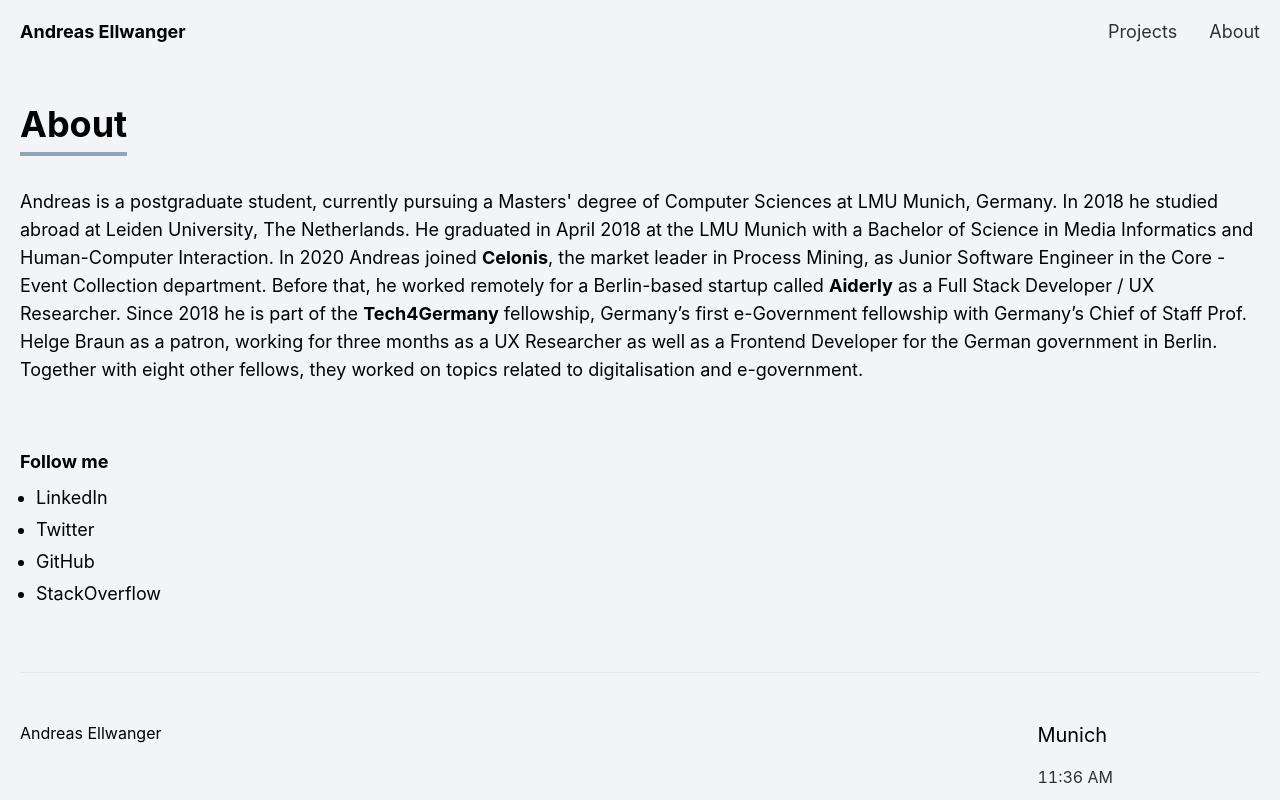
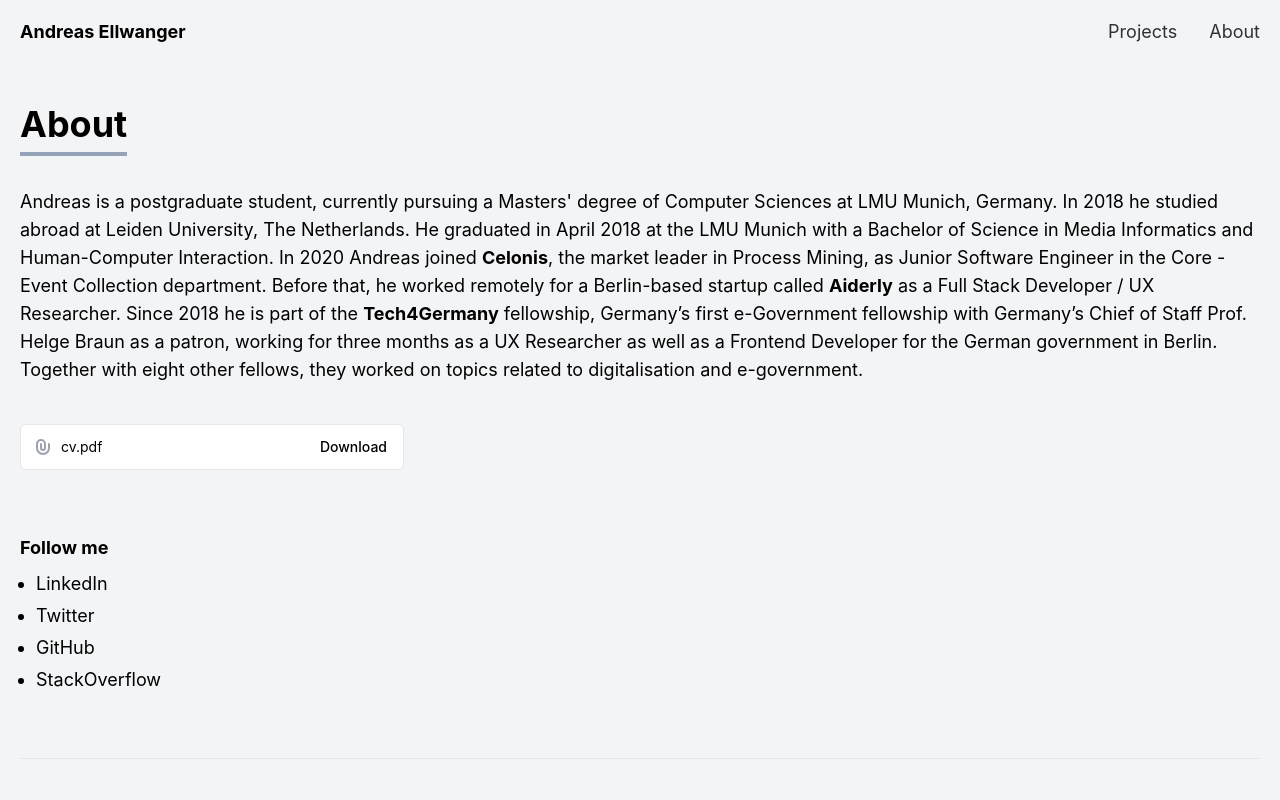
Before and after one commit to ndrsllwngr/andreasellwanger.com, a Next.js app: page /about in a window 1280 px wide. Shown: the top 800 px of the page. Built offline with nearby package versions, Linux system fonts and the light colour scheme.

Commit message:
Add cv to about page

```diff
--- a/pages/about.tsx
+++ b/pages/about.tsx
@@ -1,5 +1,7 @@
 import React from 'react'
 
+import { PaperClipIcon } from '@heroicons/react/solid'
+import { motion } from 'framer-motion'
 import Head from 'next/head'
 
 import Container from '@/components/container'
@@ -34,7 +36,7 @@
             </div>
             <div className={'flex-grow'}>
               <div className="mx-auto flex max-w-7xl flex-col justify-between">
-                <p className="font-sans text-lg">
+                <p className="mb-10 font-sans text-lg">
                   Andreas is a postgraduate student, currently pursuing a Masters&apos; degree of
                   Computer Sciences at LMU Munich, Germany. In 2018 he studied abroad at Leiden
                   University, The Netherlands. He graduated in April 2018 at the LMU Munich with a
@@ -50,6 +52,32 @@
                   as a Frontend Developer for the German government in Berlin. Together with eight
                   other fellows, they worked on topics related to digitalisation and e-government.
                 </p>
+                <motion.a
+                  href={'cv.pdf'}
+                  whileHover={{
+                    y: -4,
+                    transition: { duration: 0.25 },
+                    transitionTimingFunction: 'spring(1 100 10 10)',
+                    boxShadow:
+                      '0 10px 15px -3px rgba(0, 0, 0, 0.1),0 4px 6px -2px rgba(0, 0, 0, 0.05)',
+                  }}
+                  className={
+                    'max-w-sm divide-y divide-gray-200 rounded-md border border-gray-200 bg-white'
+                  }
+                >
+                  <li className="flex items-center justify-between py-3 pl-3 pr-4 text-sm">
+                    <div className="flex w-0 flex-1 items-center">
+                      <PaperClipIcon
+                        className="h-5 w-5 flex-shrink-0 text-gray-400"
+                        aria-hidden="true"
+                      />
+                      <span className="ml-2 w-0 flex-1 truncate">cv.pdf</span>
+                    </div>
+                    <div className="ml-4 flex-shrink-0">
+                      <p className="font-medium hover:opacity-80">Download</p>
+                    </div>
+                  </li>
+                </motion.a>
               </div>
             </div>
             <div className="container mx-auto flex max-w-7xl flex-col flex-wrap items-start justify-between py-16">
--- a/pages/projects.tsx
+++ b/pages/projects.tsx
@@ -15,7 +15,7 @@
     <Layout>
       <Head>
         <title>Andreas Ellwanger — Software Engineer.</title>
-        <meta name="author" content="Andreas Ellwanger" />
+        <meta name="author" content="Andreas Ellwanger – Projects" />
         <meta
           name="description"
           content="Andreas is a Software Engineer at Celonis and studies Computer Science at LMU Munich. He graduated in April 2018 at the LMU Munich with a Bachelor of Science in Media Informatics and Human-Computer Interaction."
```
Also changed, not shown: lib/airtable.ts (+3 -7 lines).
